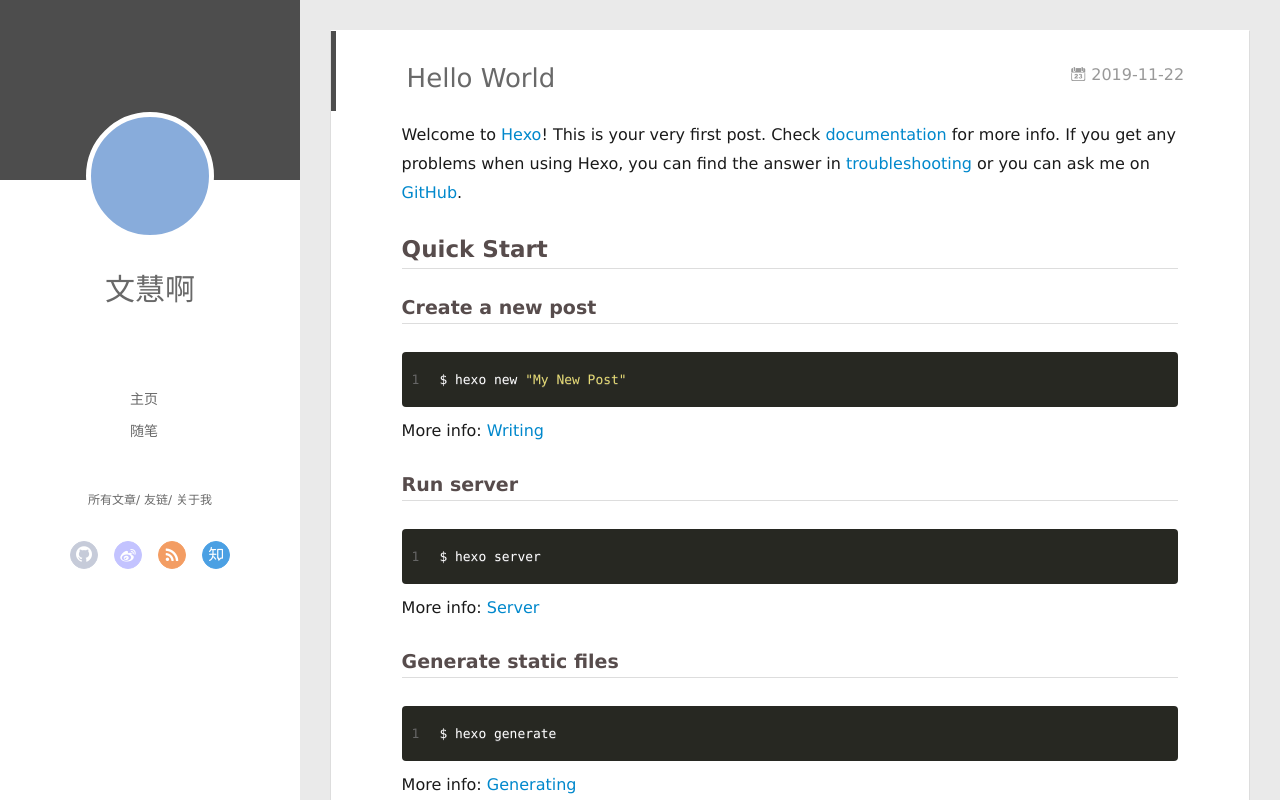
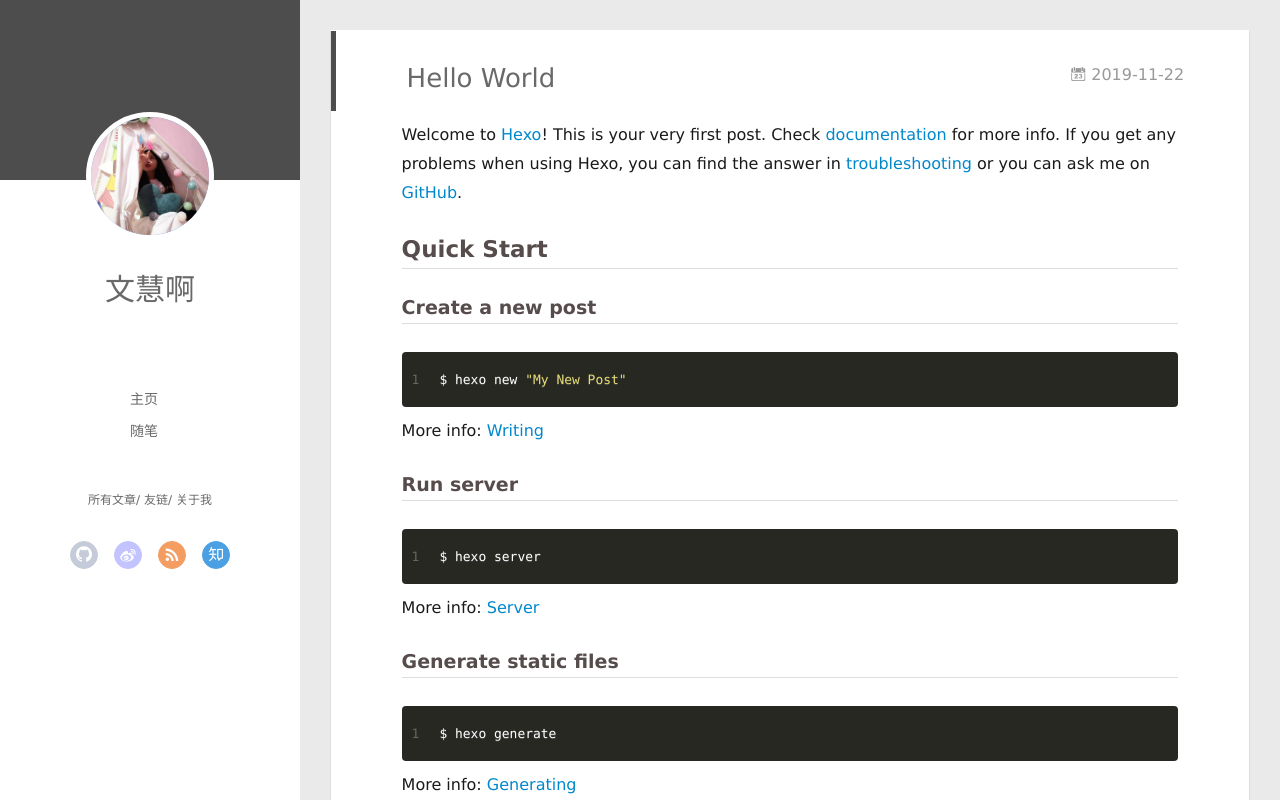
Before and after one commit to Xiaosongsheng/Xiaosongsheng.github.io, a plain HTML site: page 2019/11/22/hello-world/index.html in a window 1280 px wide. Drawn offline with Linux system fonts and the light colour scheme; no server answers.

Commit message:
Site updated: 2019-11-22 13:59:34

```diff
--- a/2019/11/22/hello-world/index.html
+++ b/2019/11/22/hello-world/index.html
@@ -45,7 +45,7 @@
 <div class="intrude-less">
 	<header id="header" class="inner">
 		<a href="/" class="profilepic">
-			<img src="" class="js-avatar">
+			<img src="/img/1jpg.jpg" class="js-avatar">
 		</a>
 		<hgroup>
 		  <h1 class="header-author"><a href="/">文慧啊</a></h1>
@@ -103,7 +103,7 @@
 	<div class="intrude-less">
 		<header id="header" class="inner">
 			<div class="profilepic">
-				<img src="" class="js-avatar">
+				<img src="/img/1jpg.jpg" class="js-avatar">
 			</div>
 			<hgroup>
 			  <h1 class="header-author js-header-author">文慧啊</h1>
```
Also changed, not shown: archives/2019/11/index.html (+2 -2 lines), archives/2019/index.html (+2 -2 lines), archives/index.html (+2 -2 lines), index.html (+2 -2 lines), img/1jpg.jpg (added).
